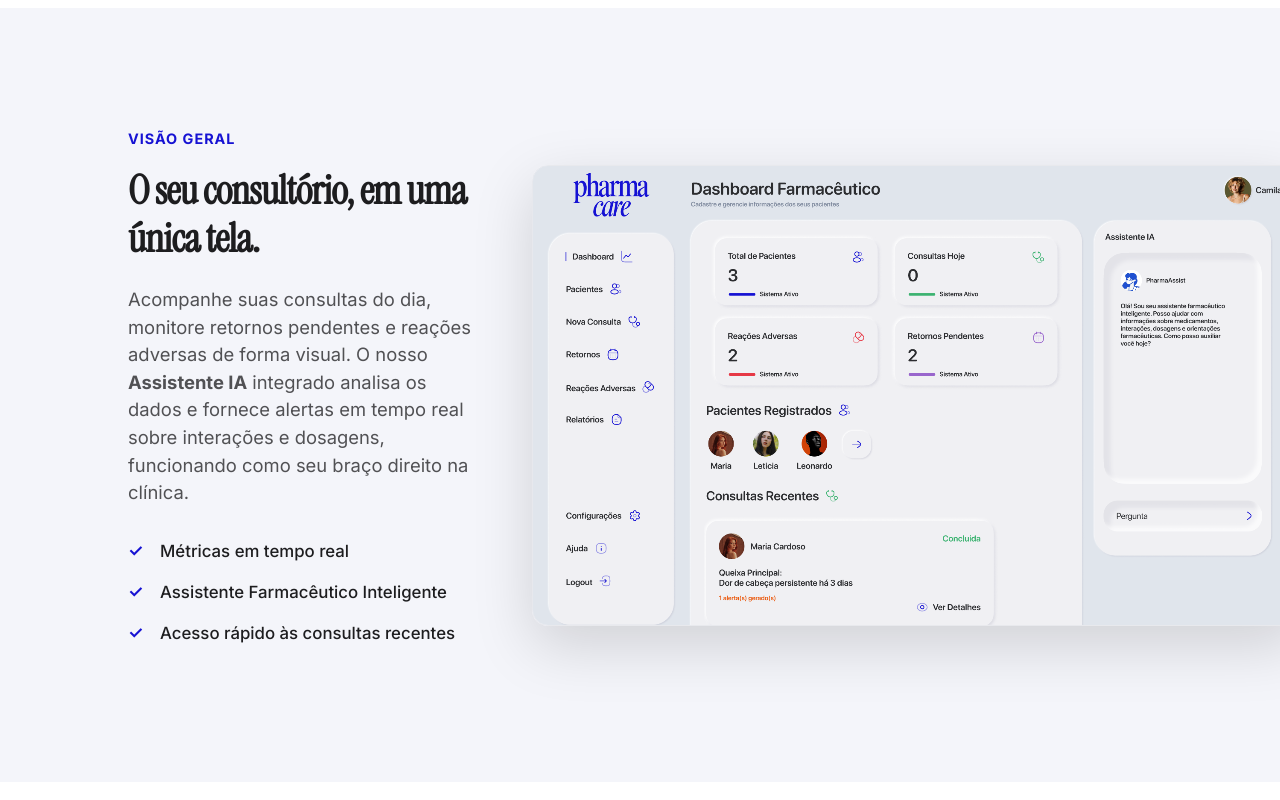
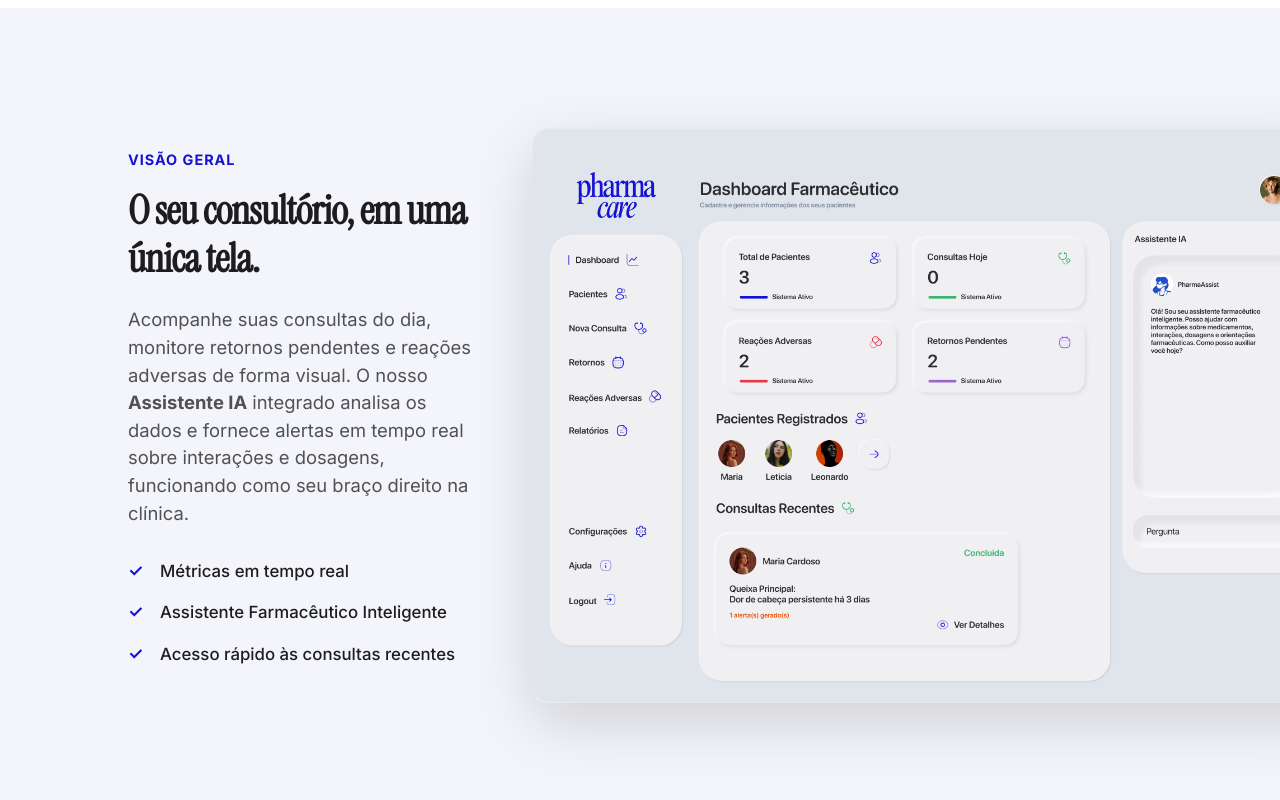
Before and after one commit to guilhermezw/landing-page-pharmacare, a React (Vite) app in the folder landing-page/: page / in a window 1280 px wide. Shown: the part 1400-2200 px from the top of the page. Built offline with nearby package versions, Linux system fonts and the light colour scheme; a web font is replaced by a local one.

Commit message:
Altera imagens da dashboard e gestão de pacientes e o nome das variávies em `src/pages/Home/Home.jsx` e ajusta o layout das imagens

```diff
--- a/landing-page/src/pages/Home/Home.css
+++ b/landing-page/src/pages/Home/Home.css
@@ -193,7 +193,7 @@ html {
 }
 
 .dashboard-mockup-img {
-  width: 280%;
+  width: 130%;
   max-width: 1100px;
   height: auto;
   border-radius: 16px;
--- a/landing-page/src/pages/Home/Home.jsx
+++ b/landing-page/src/pages/Home/Home.jsx
@@ -1,7 +1,7 @@
 import { useEffect } from "react";
 import "./Home.css";
-import dashImg from "../../assets/dashboard.png";
-import pacientesImg from "../../assets/tela-pacientes.png";
+import dashboardImg from "../../assets/dashboard-tela.png";
+import pacientesImg from "../../assets/pacientes-tela.png";
 
 function Home() {
 
@@ -111,7 +111,7 @@ function Home() {
             </ul>
           </div>
           <div className="split-image-container reveal delay-2">
-            <img src={dashImg} alt="Dashboard PharmaCare" className="dashboard-mockup-img" />
+            <img src={dashboardImg} alt="Dashboard PharmaCare" className="dashboard-mockup-img" />
           </div>
         </div>
       </section>
```
Also changed, not shown: landing-page/src/assets/dashboard.png (deleted), landing-page/src/assets/tela-pacientes.png (deleted).
